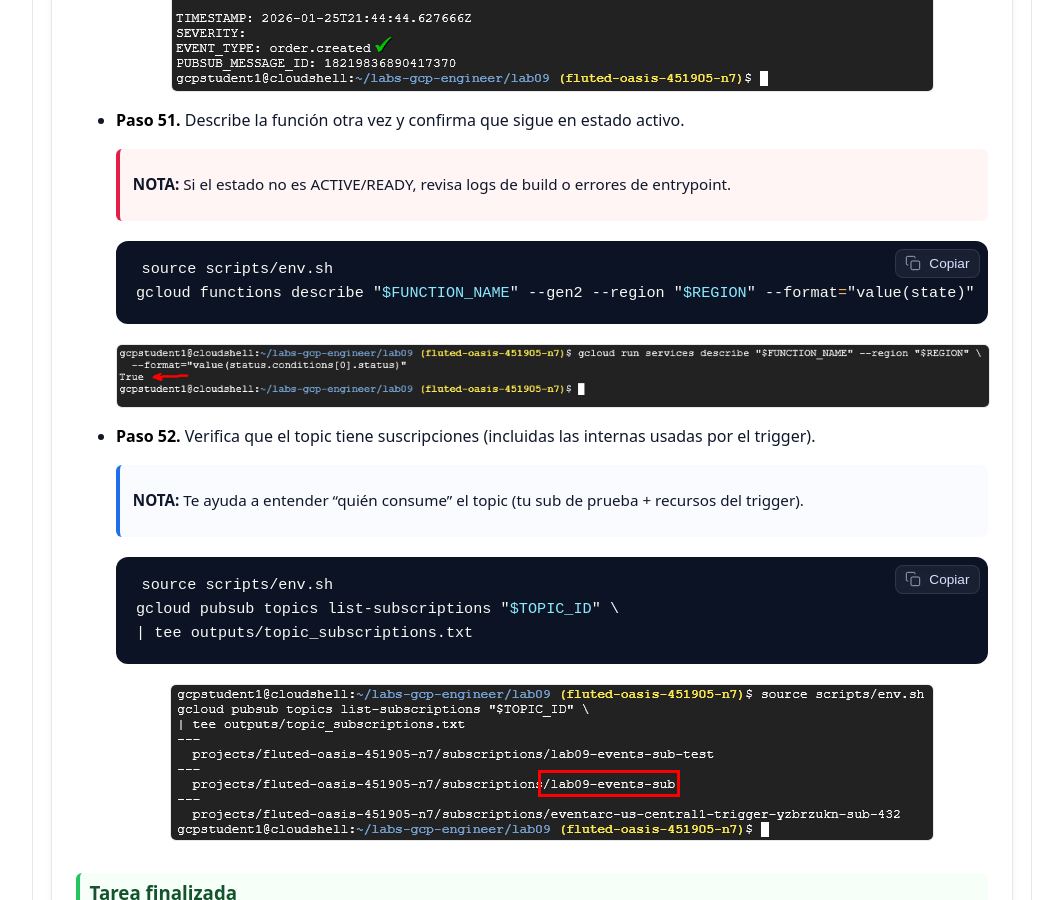
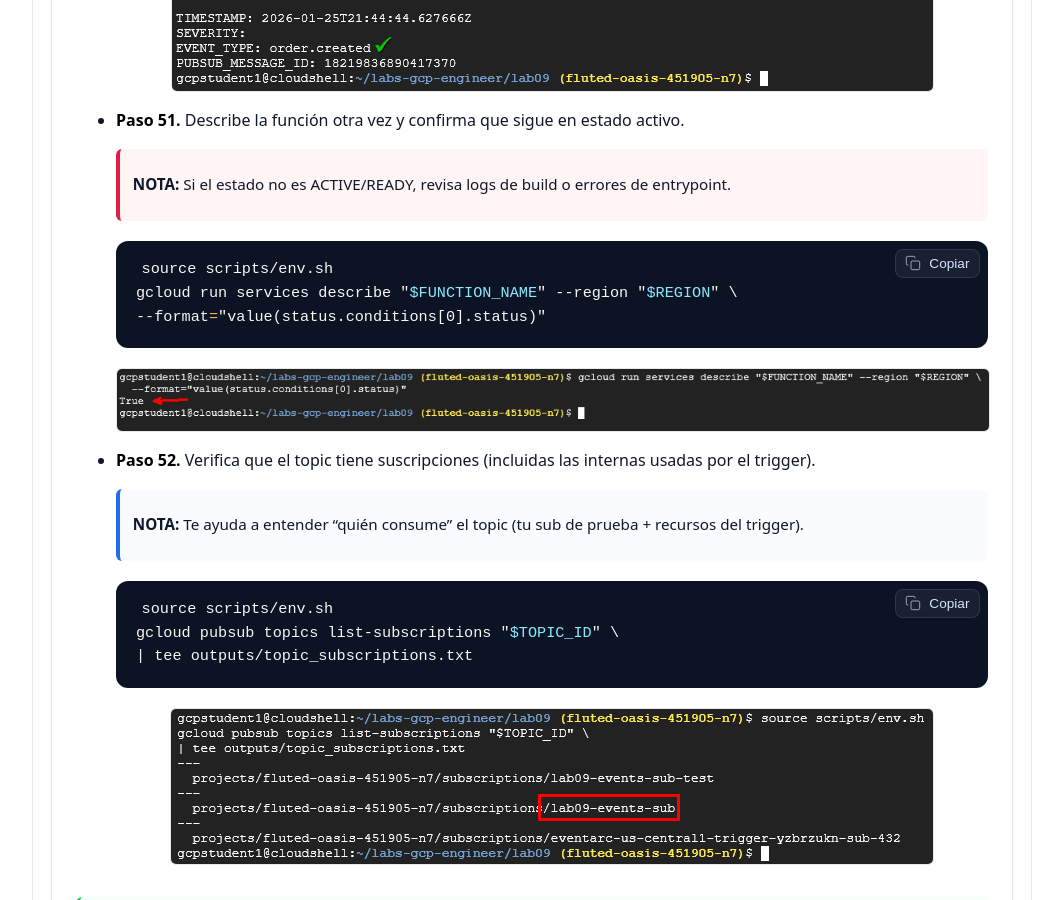
Before and after one commit to Netec-Mx/GCP_CLDENG_INT, a Jekyll site: the page built from labs/lab9/lab9.md, in a window 1280 px wide and 900 px high, scrolled down 26964 px. Shown: the whole window, without its empty margins (108-1171 px from the left). Built offline with Jekyll 4.4.1, drawn with Linux system fonts in a browser that asks for light colours.

Commit message:
Ajustes generales

````diff
--- a/labs/lab9/lab9.md
+++ b/labs/lab9/lab9.md
@@ -670,7 +670,8 @@ En esta tarea publicarás eventos JSON y verificarás ejecución consultando log
 
   ```bash
   source scripts/env.sh
-  gcloud functions describe "$FUNCTION_NAME" --gen2 --region "$REGION" --format="value(state)"
+  gcloud run services describe "$FUNCTION_NAME" --region "$REGION" \
+  --format="value(status.conditions[0].status)"
   ```
 
   {% include step_image.html %}
````
Also changed, not shown: labs/lab6/lab6.md (+5 -6 lines).
